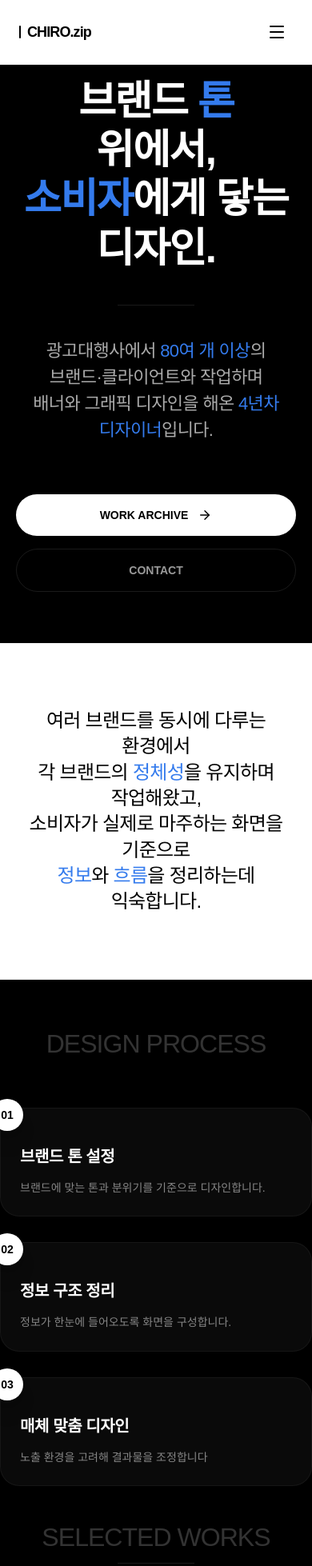
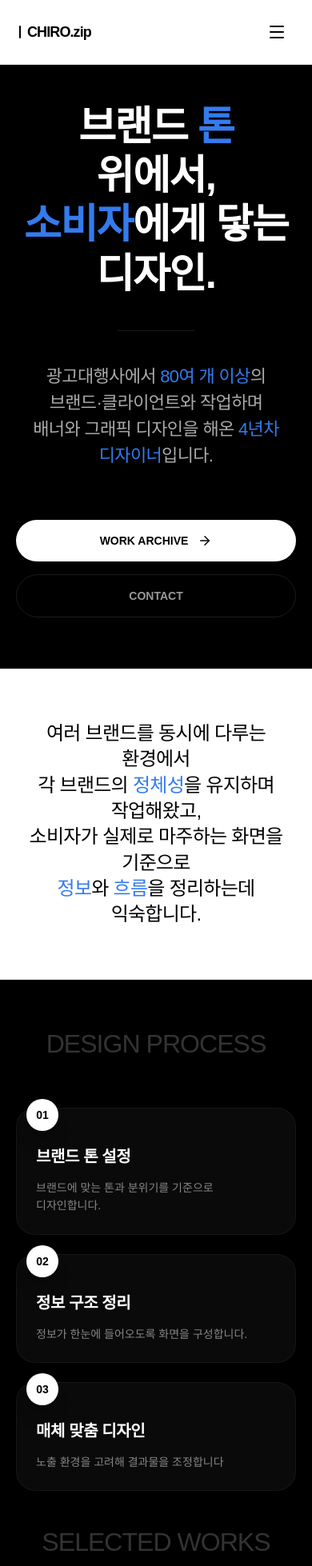
Before and after one commit to hyxd22/CHIRO.zip, a React (Vite) app: page / in a window 390 px wide. Shown: the top 1958 px of the page at 80% size. Built offline with nearby package versions, Linux system fonts and the light colour scheme; a web font is replaced by a local one.

Commit message:
Adjust mobile spacing and padding

```diff
--- a/App.tsx
+++ b/App.tsx
@@ -377,7 +377,7 @@ const App: React.FC = () => {
 
         {currentPage === Page.MAIN && (
           <section className="fade-up text-center overflow-x-hidden bg-black relative">
-            <div className="relative pt-24 lg:pt-40 pb-16 lg:pb-32 px-5 sm:px-12 lg:px-24">
+            <div className="relative pt-32 sm:pt-28 lg:pt-40 pb-16 lg:pb-32 px-5 sm:px-12 lg:px-24">
               <div className="absolute inset-0 z-0 pointer-events-none overflow-hidden select-none">
                 <div className="absolute inset-0 bg-black" />
               </div>
@@ -419,7 +419,7 @@ const App: React.FC = () => {
               </div>
             </div>
 
-            <div className="w-screen relative left-1/2 right-1/2 -ml-[50vw] bg-white py-20 lg:py-32 border-y border-black/5 z-10">
+            <div className="w-full sm:w-screen relative sm:left-1/2 sm:right-1/2 sm:-ml-[50vw] bg-white py-16 sm:py-20 lg:py-32 border-y border-black/5 z-10">
               <div className="max-w-6xl mx-auto px-6 sm:px-12 lg:px-24">
                 <p
                   style={{ ...getStyle(siteInfo.mainIntroTextStyle, true), color: '#000000' }}
@@ -437,13 +437,14 @@ const App: React.FC = () => {
                 </h3>
               </div>
 
-              <div className="grid grid-cols-1 md:grid-cols-3 gap-8">
+              <div className="grid grid-cols-1 md:grid-cols-3 gap-6 sm:gap-8 px-5 sm:px-0">
+
                 {siteInfo.designProcessSteps.map((step, idx) => (
                   <div
                     key={idx}
                     className="relative group p-6 sm:p-8 lg:p-10 bg-[#0a0a0a] border border-white/5 rounded-[1.5rem] lg:rounded-[2rem] text-left space-y-4 lg:space-y-6 hover:shadow-2xl transition-all duration-500 shadow-xl hover:border-white/10"
                   >
-                    <div className="absolute -top-3 -left-3 w-10 h-10 bg-white text-black rounded-full flex items-center justify-center font-black text-sm shadow-xl z-10 transition-transform group-hover:scale-110">
+                    <div className="absolute -top-3 left-3 sm:-left-3 w-10 h-10 bg-white text-black rounded-full flex items-center justify-center font-black text-sm shadow-xl z-10 transition-transform group-hover:scale-110">
                       0{idx + 1}
                     </div>
                     <h4 style={getStyle(siteInfo.designProcessStepTitleStyle)} className="tracking-tight pt-2 text-white">
@@ -458,9 +459,10 @@ const App: React.FC = () => {
             </div>
 
             <div
-              ref={workSectionRef}
-              className="max-w-7xl mx-auto space-y-12 lg:space-y-20 pt-12 lg:pt-20 pb-20 lg:pb-32 bg-black relative z-10"
-            >
+  ref={workSectionRef}
+  className="max-w-7xl mx-auto space-y-12 lg:space-y-20 pt-12 lg:pt-20 pb-20 lg:pb-32 bg-black relative z-10 px-5 sm:px-12 lg:px-0"
+>
+
               <div className="flex flex-col items-center gap-4">
                 <span style={getStyle(siteInfo.worksGalleryTitleStyle)} className="uppercase tracking-[0.4em] font-black">
                   <StyledText text={siteInfo.worksGalleryTitle} pointColor={siteInfo.pointColor} />
```
